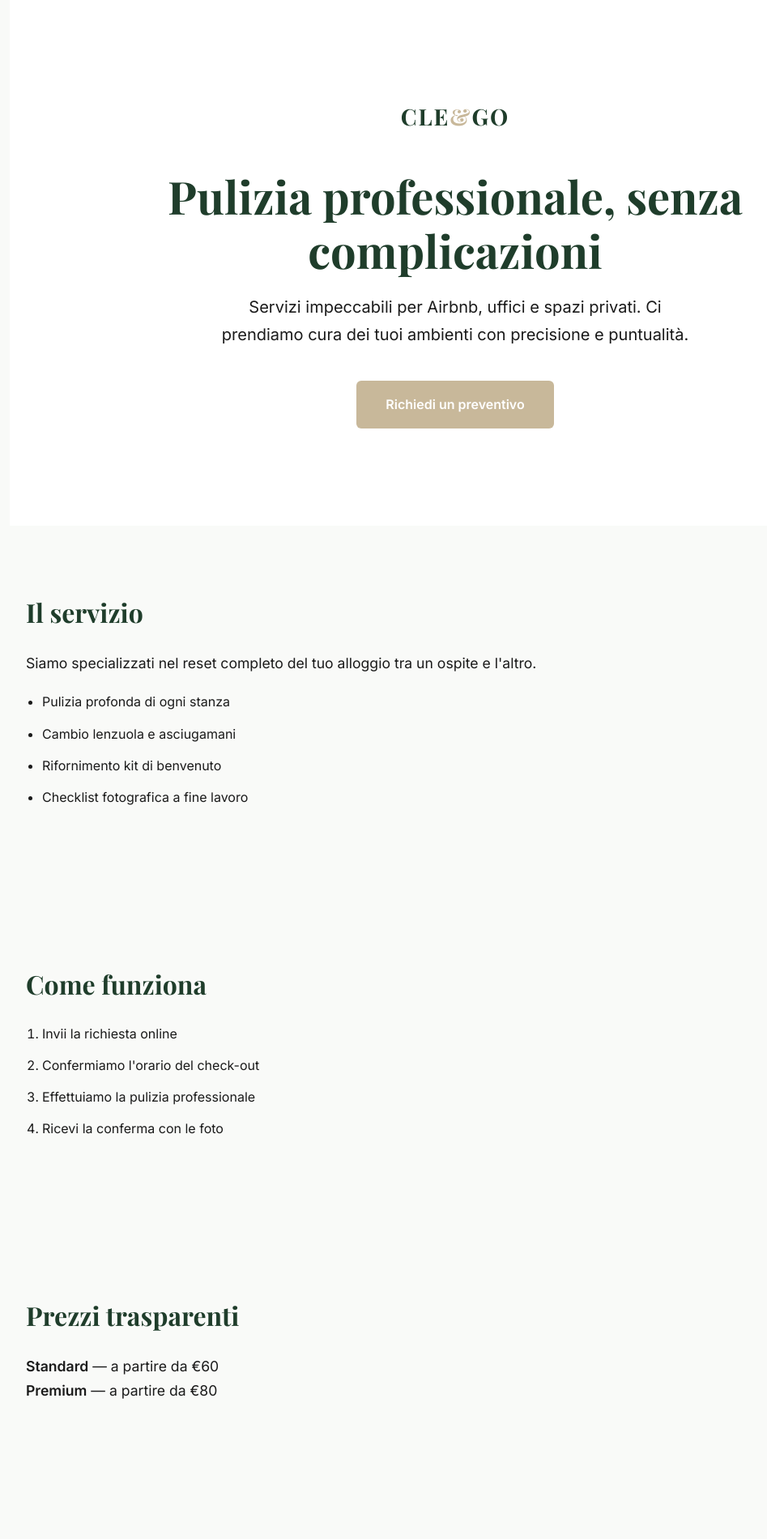
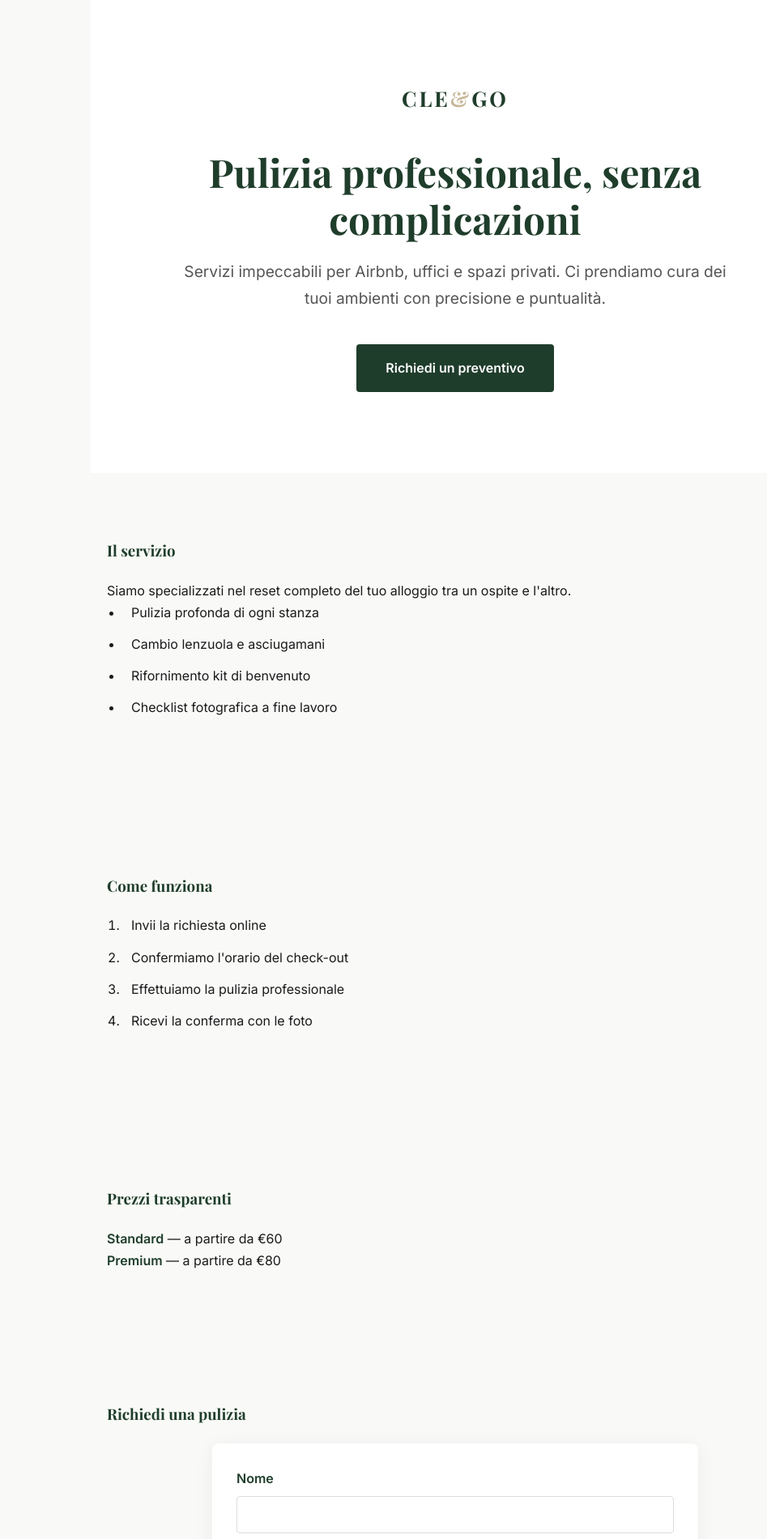
Before and after one commit to jomarinho97-cleandgo/clego-site, a plain HTML site: page index.html in a window 1280 px wide. Shown: the top 1900 px of the page at 81% size, without its empty margins (78-1025 px from the left). Drawn offline with nearby package versions, Linux system fonts and the light colour scheme.

Commit message:
Update style.css

```diff
--- a/style.css
+++ b/style.css
@@ -1,4 +1,4 @@
-/* PASSO 1 — CORES E VARIÁVEIS */
+/* 1. DEFINIÇÃO DE CORES E VARIÁVEIS */
 :root {
   --color-primary: #1F3D2B;   /* verde escuro */
   --color-bg: #F9FAF8;        /* branco quente */
@@ -6,7 +6,7 @@
   --color-text: #1A1A1A;
 }
 
-/* RESET BÁSICO */
+/* 2. RESET E BASE */
 * {
   margin: 0;
   padding: 0;
@@ -20,29 +20,114 @@
   line-height: 1.7;
 }
 
-/* PASSO 3 — ESPAÇAMENTO PREMIUM */
+/* 3. ESTRUTURA GLOBAL (SECÇÕES) */
 .section {
   padding: 80px 20px;
-  max-width: 1100px;
+  max-width: 900px;
   margin: 0 auto;
 }
 
-/* TÍTULOS */
-h1, h2, h3 {
+/* 4. TÍTULOS E LOGO */
+h1, h3 {
   font-family: 'Playfair Display', serif;
   color: var(--color-primary);
   margin-bottom: 20px;
 }
 
-h1 { font-size: 56px; line-height: 1.2; }
-h3 { font-size: 32px; }
-
-/* TEXTOS E LISTAS */
-p {
-  margin-bottom: 20px;
-  font-size: 1.1rem;
+.logo {
+  font-family: 'Playfair Display', serif;
+  font-size: 26px;
+  font-weight: 700;
+  color: var(--color-primary);
+  margin-bottom: 40px;
+  letter-spacing: 3px;
+  text-transform: uppercase;
+  text-align: center;
 }
 
+.logo span {
+  color: var(--color-accent);
+}
+
+/* 5. HERO (TOPO DO SITE) */
+.hero {
+  text-align: center;
+  padding-top: 100px;
+  padding-bottom: 100px;
+  background-color: #ffffff; /* Fundo branco puro para destacar do resto */
+}
+
+.hero h1 {
+  font-size: 48px;
+  line-height: 1.2;
+}
+
+.hero p {
+  font-size: 1.2rem;
+  max-width: 700px;
+  margin: 0 auto 40px auto;
+  color: #555;
+}
+
+/* 6. BOTÕES */
+.btn {
+  display: inline-block;
+  padding: 16px 36px;
+  background-color: var(--color-primary);
+  color: #ffffff;
+  text-decoration: none;
+  border-radius: 4px;
+  font-weight: 600;
+  border: none;
+  transition: 0.3s ease;
+  cursor: pointer;
+  font-family: 'Inter', sans-serif;
+}
+
+.btn:hover {
+  background-color: var(--color-accent);
+  transform: translateY(-2px);
+}
+
+/* 7. FORMULÁRIO */
+form {
+  background: white;
+  padding: 30px;
+  border-radius: 8px;
+  box-shadow: 0 4px 25px rgba(0,0,0,0.06);
+  max-width: 600px;
+  margin: 0 auto;
+}
+
+label {
+  display: block;
+  font-weight: 600;
+  margin-bottom: 8px;
+  color: var(--color-primary);
+}
+
+input, textarea, select {
+  width: 100%;
+  padding: 12px;
+  margin-bottom: 20px;
+  border: 1px solid #ddd;
+  border-radius: 4px;
+  font-family: inherit;
+  font-size: 1rem;
+}
+
+textarea {
+  min-height: 120px;
+  resize: vertical;
+}
+
+button.btn {
+  width: 100%;
+  text-transform: uppercase;
+  letter-spacing: 1px;
+}
+
+/* 8. LISTAS (SERVIÇOS E COMO FUNCIONA) */
 ul, ol {
   margin-left: 20px;
   margin-bottom: 30px;
@@ -50,95 +135,11 @@
 
 li {
   margin-bottom: 12px;
+  padding-left: 10px;
 }
 
-/* PASSO 5 — HERO SECTION */
-/* ESTILO DO LOGO */
-.logo {
-  font-family: 'Playfair Display', serif;
-  font-size: 28px;
-  font-weight: 700;
+/* Destaque para os preços */
+strong {
   color: var(--color-primary);
-  margin-bottom: 40px; /* Espaço entre o nome e o slogan */
-  letter-spacing: 2px;
-  text-transform: uppercase;
+  font-weight: 600;
 }
-
-.logo span {
-  color: var(--color-accent); /* O '&' fica na cor bege premium */
-}
-
-/* AJUSTE NO H1 PARA NÃO FICAR TUDO COLADO */
-.hero h1 {
-  font-size: 56px;
-  line-height: 1.2;
-  margin-bottom: 20px;
-}
-.hero {
-  text-align: center;
-  padding-top: 120px;
-  padding-bottom: 120px;
-  background-color: #ffffff; /* Fundo ligeiramente diferente para destacar o topo */
-}
-
-.hero p {
-  font-size: 1.25rem;
-  max-width: 600px;
-  margin: 0 auto 40px auto;
-}
-
-/* PASSO 4 — BOTÕES */
-.btn {
-  display: inline-block;
-  padding: 16px 36px;
-  background-color: var(--color-accent);
-  color: #ffffff;
-  text-decoration: none;
-  border-radius: 6px;
-  font-weight: 600;
-  border: none;
-  transition: all 0.3s ease;
-  cursor: pointer;
-  font-family: 'Inter', sans-serif;
-}
-
-.btn:hover {
-  background-color: var(--color-primary);
-  transform: translateY(-2px);
-  box-shadow: 0 4px 12px rgba(0,0,0,0.1);
-}
-
-/* FORMULÁRIO */
-form {
-  max-width: 600px;
-  margin: 0 auto;
-  background: white;
-  padding: 40px;
-  border-radius: 8px;
-  box-shadow: 0 4px 20px rgba(0,0,0,0.05);
-}
-
-form p {
-  margin-bottom: 15px;
-}
-
-label {
-  display: block;
-  font-weight: 500;
-  margin-bottom: 5px;
-  color: var(--color-primary);
-}
-
-input, textarea, select {
-  width: 100%;
-  padding: 12px;
-  border: 1px solid #ddd;
-  border-radius: 4px;
-  font-family: inherit;
-  background-color: #fff;
-}
-
-button.btn {
-  width: 100%;
-  margin-top: 20px;
-}
```
